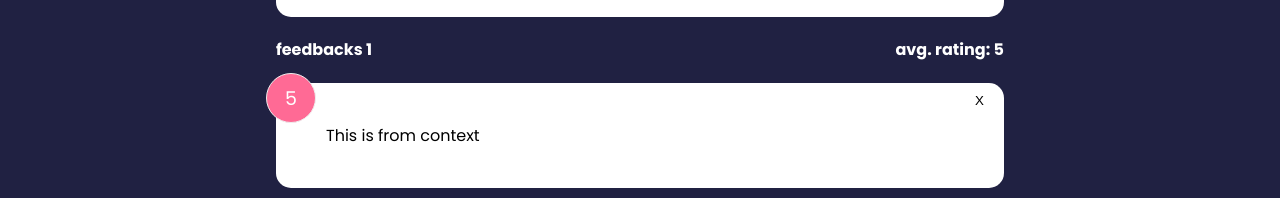
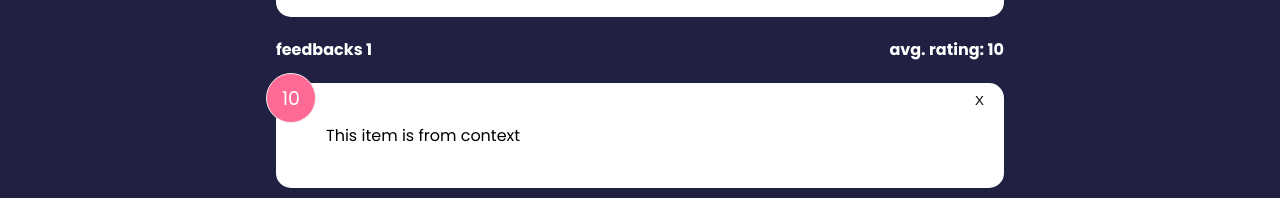
Before and after one commit to Rzayev221/feedback_app, a React (Create React App) app: page / in a window 1280 px wide. Shown: the part 376-574 px from the top of the page. Built offline with nearby package versions, Linux system fonts and the light colour scheme.

Commit message:
Feedback Context API setup

```diff
--- a/src/App.js
+++ b/src/App.js
@@ -16,11 +16,6 @@
 
 function App() {
   const [feedback, setFeedback] = useState(FeedbackData);
-
-  const deleteFeedback = (id) => {
-    if (window.confirm("are you sure you want to delete?"))
-      setFeedback(feedback.filter((item) => item.id !== id));
-  };
 
   const addFeedback = (newFeedback) => {
     newFeedback.id = uuidv4();
@@ -41,7 +36,7 @@
                 <>
                   <FeedbackForm handleAdd={addFeedback} />
                   <FeedbackStats />
-                  <FeedbackList handleDelete={deleteFeedback} />
+                  <FeedbackList />
                 </>
               }
             />
--- a/src/components/FeedbackItem.jsx
+++ b/src/components/FeedbackItem.jsx
@@ -1,13 +1,17 @@
-import React from "react";
+import React, { useState } from "react";
 import Card from "./shared/Card";
 import PropTypes from "prop-types";
 import FeedbackList from "./FeedbackList";
+import { useContext } from "react";
+import FeedbackContext from "../context/FeedbackContext";
 
-function FeedbackItem({ item, handleDelete }) {
+function FeedbackItem({ item }) {
+  const { deleteFeedback } = useContext(FeedbackContext);
+
   return (
     <Card>
       <div className="num-display">{item.rating}</div>
-      <button className="close" onClick={() => handleDelete(item.id)}>
+      <button className="close" onClick={() => deleteFeedback(item.id)}>
         X
       </button>
       <div className="text-display">{item.text}</div>
--- a/src/components/FeedbackList.jsx
+++ b/src/components/FeedbackList.jsx
@@ -5,7 +5,7 @@
 import { useContext } from "react";
 import FeedbackContext from "../context/FeedbackContext";
 
-function FeedbackList({ handleDelete }) {
+function FeedbackList() {
   const { feedback } = useContext(FeedbackContext);
 
   if (!feedback || feedback.length === 0) {
@@ -23,11 +23,7 @@
             animate={{ opacity: 1 }}
             exit={{ opacity: 0 }}
           >
-            <FeedbackItem
-              key={item.id}
-              item={item}
-              handleDelete={handleDelete}
-            />
+            <FeedbackItem key={item.id} item={item} />
           </motion.div>
         ))}
       </AnimatePresence>
--- a/src/context/FeedbackContext.js
+++ b/src/context/FeedbackContext.js
@@ -1,18 +1,18 @@
-import { Context, createContext, useState } from "react";
+import { createContext, useState } from "react";
 
 const FeedbackContext = createContext();
 
 export const FeedbackProvider = ({ children }) => {
   const [feedback, setFeedback] = useState([
-    {
-      id: 1,
-      text: "This is from context",
-      rating: 5,
-    },
+    { id: 1, text: "This item is from context", rating: 10 },
   ]);
+  const deleteFeedback = (id) => {
+    if (window.confirm("are you sure you want to delete?"))
+      setFeedback(feedback.filter((item) => item.id !== id));
+  };
 
   return (
-    <FeedbackContext.Provider value={{ feedback }}>
+    <FeedbackContext.Provider value={{ feedback, deleteFeedback }}>
       {children}
     </FeedbackContext.Provider>
   );
```
